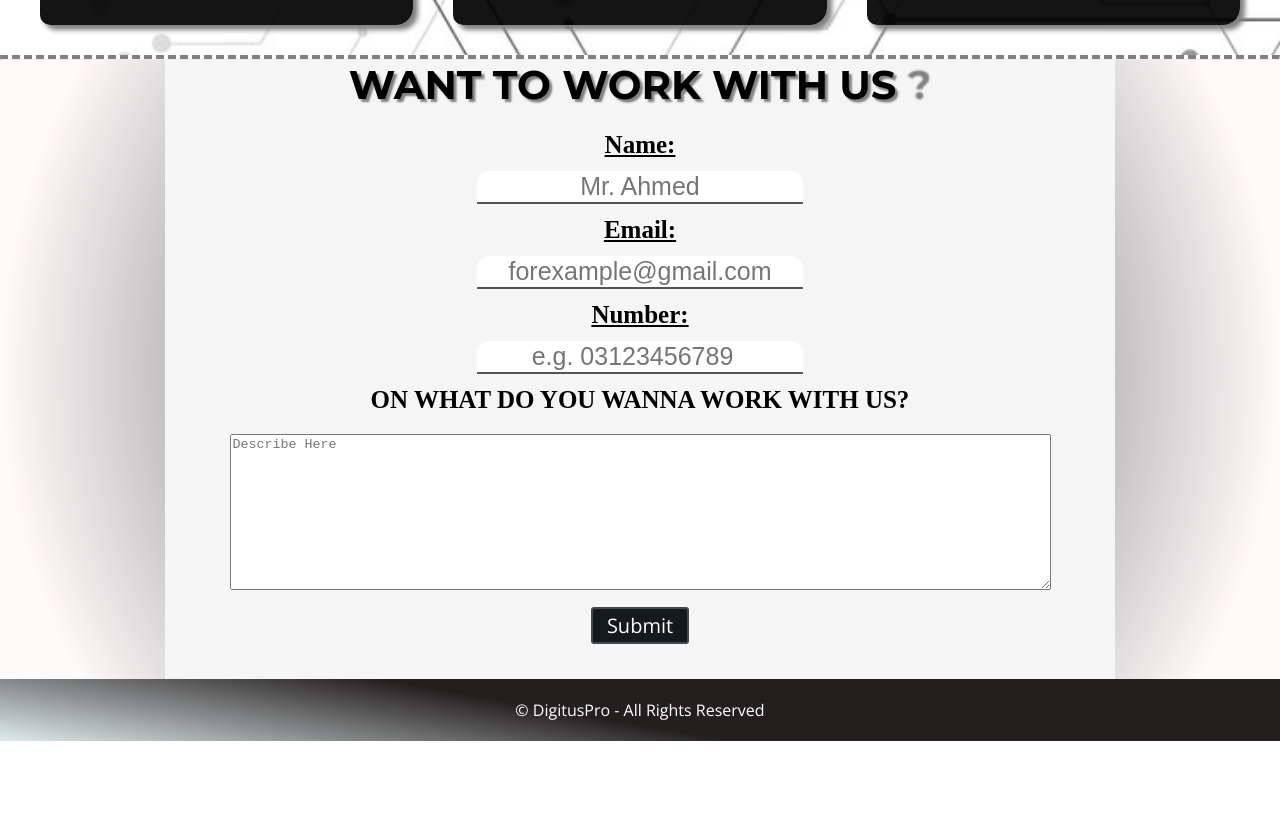
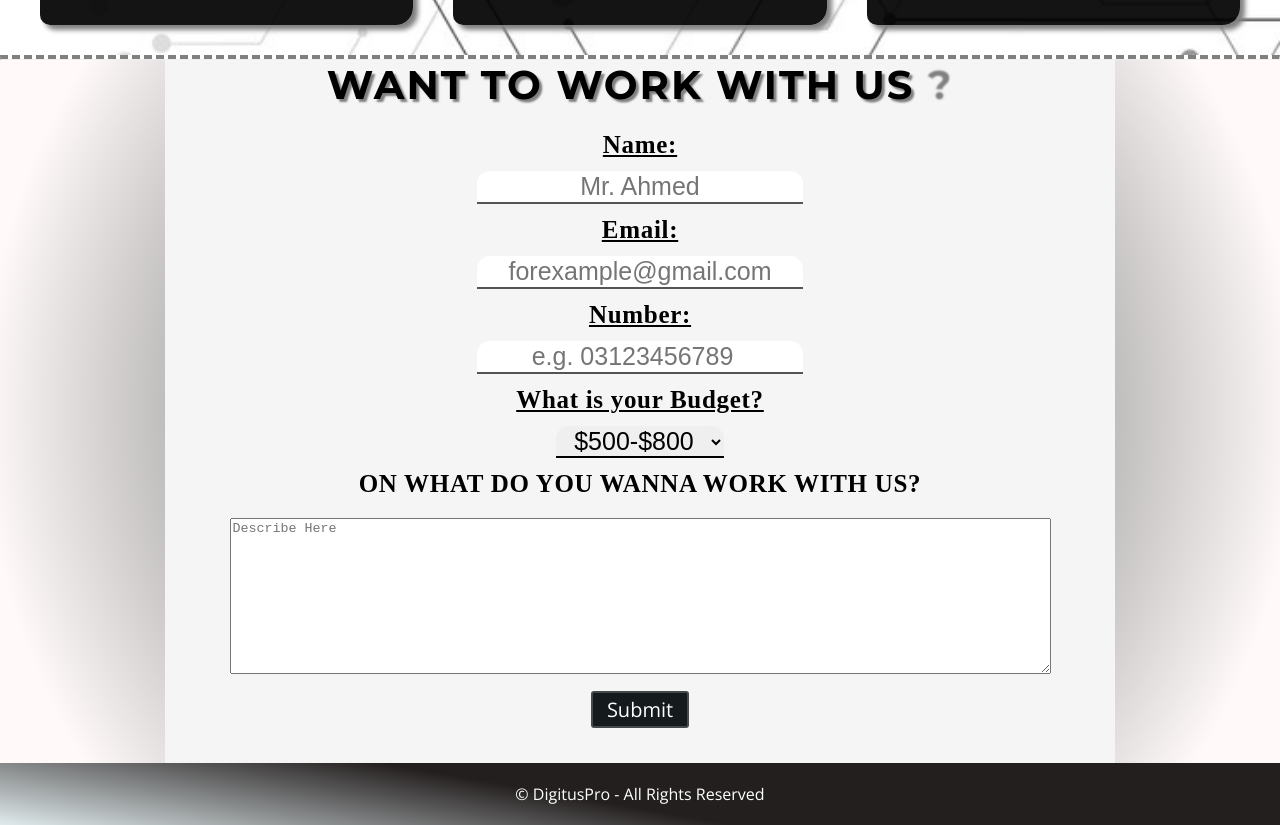
Before and after one commit to criteria-unmatched/New-code, a plain HTML site: page index.html in a window 1280 px wide. Shown: the part 508-1333 px from the top of the page. Before the commit the page ends 1249 px from the top, so only its background shows below. Drawn offline with nearby package versions, Linux system fonts and the light colour scheme.

Commit message:
Select option added

```diff
--- a/css/style.css
+++ b/css/style.css
@@ -163,8 +163,8 @@ hr {
 -------------------------- */
 
 .form-section {
-    background: rgb(54,58,59);
-    background: radial-gradient(circle, rgba(54,58,59,1) 10%, rgba(255,249,249,1) 90%);
+    background: rgb(54, 58, 59);
+    background: radial-gradient(circle, rgba(54, 58, 59, 1) 10%, rgba(255, 249, 249, 1) 90%);
 
 }
 
@@ -177,6 +177,7 @@ hr {
     font-size: 40px;
     text-transform: uppercase;
     text-shadow: grey 3px 3px 2px;
+    letter-spacing: 2px;
 }
 
 .form-section h2 .q-mark {
@@ -197,15 +198,27 @@ hr {
     font-weight: 600;
     text-decoration: underline;
     margin-bottom: 10px;
+    letter-spacing: 0.7px;
 }
 
-.form-group .textarea-label label{
+.form-group .textarea-label label {
     text-decoration: none;
     text-transform: uppercase;
     font-weight: 700;
+    letter-spacing: 0.7px;
 }
 
 .form-group input {
+    display: block;
+    text-align: center;
+    margin: 12px auto;
+    font-size: 25px;
+    border-radius: 13px 13px 0px 0px;
+    border-width: 0px 0px 2px 0px;
+    border-color: #000000;
+}
+
+.form-group select {
     display: block;
     text-align: center;
     margin: 12px auto;
--- a/index.html
+++ b/index.html
@@ -96,6 +96,17 @@
                         <input type="number" name="" placeholder="e.g. 03123456789" required>
                     </div>
                     <div class="form-group">
+                        <div class="select-label">
+                            <label for="budget">What is your Budget?</label>
+                            <select name="budget" id="">
+                                <option value="money">$500-$800</option>
+                                <option value="money">$800-$1200</option>
+                                <option value="money">$1200-$1600</option>
+                                <option value="money">$1600-$2000</option>
+                            </select>
+                        </div>
+                    </div>
+                    <div class="form-group">
                         <div class="textarea-label">
                             <label for="">On what do you wanna work with us?</label>
                         </div>
```
